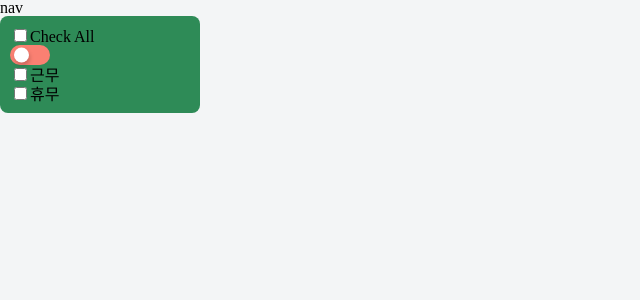
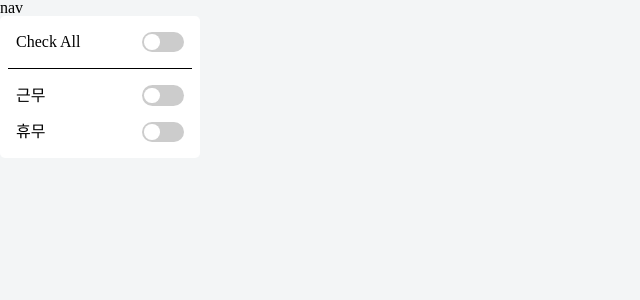
Before and after one commit to samankey/needer-wecode-project, a Nuxt app: page /departments/components/Check in a window 1280 px wide. Shown: the top 300 px of the page, without its empty margins (0-640 px from the left). Built offline with nearby package versions, Linux system fonts and the light colour scheme.

Commit message:
체크박스 토글 버튼 기능 구현 중

```diff
--- a/pages/departments/components/Check.vue
+++ b/pages/departments/components/Check.vue
@@ -1,39 +1,45 @@
 <template>
-  <div>
-    <div class="checkBoxWrap">
-      <div id="myapp">
+  <div class="checkboxCon">
     <!-- Check All -->
-        <div class="checkAllWrap">
+    <div class="hoverBackground">
+      <label class="checkAllWrap">
+        Check All
+        <label class="switch" for="toggle">
           <input
+            id="toggle"
             v-model="isCheckAll"
+            class="allInput"
             type="checkbox"
             @click="checkAll()"
-          />Check All
+          />
+          <div class="slider round"></div>
+        </label>
+      </label>
     </div>
-        <CheckBox />
+    <div class="separate"></div>
     <!-- Checkboxes list -->
-        <ul>
-          <li v-for="lang in langsdata" :key="lang">
+    <label class="hoverBackground" for="toggleList">
+      <label v-for="lang in langsdata" :key="lang" class="checkboxList">
+        {{ lang }}
+        <label class="switch">
           <input
+            id="toggleList"
             v-model="languages"
+            class="listInput"
             type="checkbox"
             :value="lang"
             @change="updateCheckall()"
-            />{{ lang }}
-          </li>
-        </ul>
-      </div>
-    </div>
+          />
+          <span class="slider round"></span>
+        </label>
+      </label>
+    </label>
   </div>
 </template>
 
 <script>
-import CheckBox from './CheckBox.vue'
-
 export default {
-  components: {
-    CheckBox,
-  },
+  components: {},
   data() {
     return {
       isCheckAll: false,
@@ -65,10 +71,114 @@ export default {
 </script>
 
 <style lang="scss" scoped>
+.hoverBackground {
+  :hover {
+    background-color: #f7f8f8;
+  }
+}
+
+.checkboxCon {
+  width: 200px;
+  border-radius: 5px;
+  padding: 8px;
+  background-color: rgb(255, 255, 255);
+  overflow: hidden;
+}
+
+.checkAllWrap {
+  display: flex;
+  justify-content: space-between;
+  align-items: center;
+  padding: 8px;
+  cursor: pointer;
+}
+
 .checkBoxWrap {
+  border-radius: 8px;
+  background: seagreen;
   width: 200px;
-  border-radius: 8px;
-  padding: 10px;
-  background: seagreen;
+}
+
+.checkboxList {
+  display: flex;
+  justify-content: space-between;
+  align-items: center;
+  padding: 8px;
+  cursor: pointer;
+
+  .listInput {
+    top: 0px;
+    right: 0px;
+    cursor: pointer;
+  }
+}
+
+.checkBoxWrap {
+  display: inline;
+}
+
+// 밑에서 부터 토글 기능
+
+.switch {
+  position: relative;
+  display: inline-block;
+  width: 42px;
+  height: 20.4px;
+
+  /* .switchInput {
+    opacity: 0;
+  } */
+}
+
+.slider {
+  position: absolute;
+  cursor: pointer;
+  top: 0;
+  left: 0;
+  right: 0;
+  bottom: 0;
+  background-color: #ccc;
+  -webkit-transition: 0.4s;
+  transition: 0.4s;
+}
+
+.slider:before {
+  position: absolute;
+  content: '';
+  height: 15.6px;
+  width: 15.6px;
+  left: 2.4px;
+  bottom: 2.4px;
+  background-color: white;
+  -webkit-transition: 0.4s;
+  transition: 0.4s;
+}
+
+input:checked + .slider {
+  background-color: #2196f3;
+}
+
+input:focus + .slider {
+  box-shadow: 0 0 1px #2196f3;
+}
+
+input:checked + .slider::before {
+  -webkit-transform: translateX(22px);
+  -ms-transform: translateX(22px);
+  transform: translateX(22px);
+}
+
+.slider.round {
+  display: block;
+  border-radius: 34px;
+}
+
+.slider.round:before {
+  border-radius: 50%;
+}
+
+.separate {
+  border-top: 1px solid;
+  margin: 8px 0 8px 0;
 }
 </style>
--- a/pages/departments/components/CheckBox.vue
+++ /dev/null
@@ -1,61 +0,0 @@
-<template>
-  <div>
-    <input id="chk1" type="checkbox" />
-    <label for="chk1"><span></span></label>
-  </div>
-</template>
-
-<script>
-export default {
-  computed: {},
-}
-</script>
-
-<style lang="scss" scoped>
-input {
-  position: absolute;
-  left: -1000%;
-}
-
-label {
-  display: block;
-  position: relative;
-  width: 40px;
-  height: 20px;
-  background: salmon;
-  border-radius: 80px;
-  transition: background 0.4s;
-  z-index: 0;
-}
-
-span {
-  display: none;
-}
-
-label:after {
-  content: '';
-  position: absolute;
-  left: 4px;
-  top: 50%;
-  width: 15px;
-  height: 15px;
-  border-radius: 100%;
-  background: white;
-  transform: translateY(-50%);
-  box-shadow: 1px 3px 4px rgba(0, 0, 0, 0.2);
-  transition: all 0.6s;
-  z-index: 0;
-}
-
-input:checked + label {
-  background: sandybrown;
-}
-
-input:checked + label:after {
-  left: calc(100% - 19px);
-}
-
-label span {
-  display: none;
-}
-</style>
--- a/pages/departments/Modal.vue
+++ b/pages/departments/components/Modal.vue
@@ -17,9 +17,9 @@
 </template>
 
 <script>
-import WorkOffSummary from './components/WorkOffSummary.vue'
-import ScheduleList from './components/ScheduleList.vue'
-import WorkIndicators from './components/WorkIndicators.vue'
+import WorkOffSummary from './WorkOffSummary.vue'
+import ScheduleList from './ScheduleList.vue'
+import WorkIndicators from './WorkIndicators.vue'
 
 export default {
   components: {
--- a/pages/departments/index.vue
+++ b/pages/departments/index.vue
@@ -54,7 +54,6 @@
       <Modalview v-if="isModalViewed" @close-modal="modalSearch()">
         <Modal />
       </Modalview>
-
       <button
         @click="
           isModalViewed = true
@@ -64,22 +63,20 @@
         Open Modal
       </button>
     </div>
-
-    <Check />
+    <button class="workType" @click="workTypeButton = true">suhomans</button>
+    <Check v-if="workTypeButton" />
   </div>
 </template>
 
 <script>
-import Modal from './Modal'
+import Modal from './components/Modal'
 import Modalview from './components/Modalview'
-// import CheckBox from './components/CheckBox.vue'
 import Check from './components/Check.vue'
 
 export default {
   components: {
     Modal,
     Modalview,
-    // CheckBox,
     Check,
   },
 
@@ -98,6 +95,7 @@ export default {
       thisYear: new Date().getFullYear(), // 오늘 기준 년도 추출
       isMonthly: true, // 월/주 변경 boolean
       isModalViewed: false, // 모달 버튼
+      workTypeButton: false,
     }
   },
 
@@ -263,4 +261,17 @@ export default {
     }
   }
 }
+
+.workType {
+  display: flex;
+  align-items: center;
+  justify-content: center;
+  height: 38px;
+  cursor: pointer;
+  border-radius: 10px;
+  padding-left: 16px;
+  padding-right: 16px;
+  font-size: 13px;
+  box-sizing: border-box;
+}
 </style>
```
Lines whose indentation alone changed are shown as unchanged.
